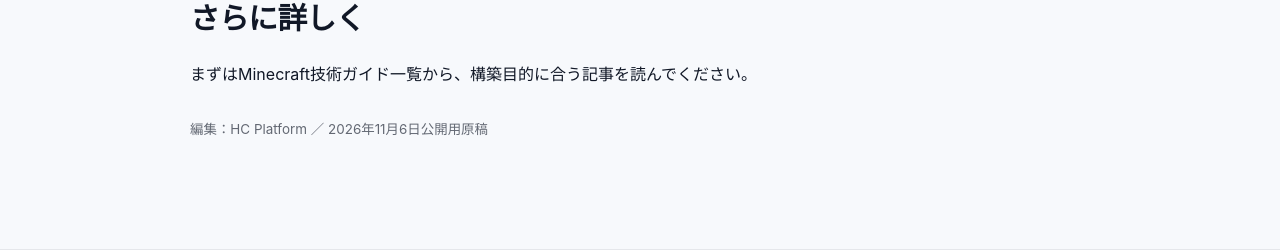
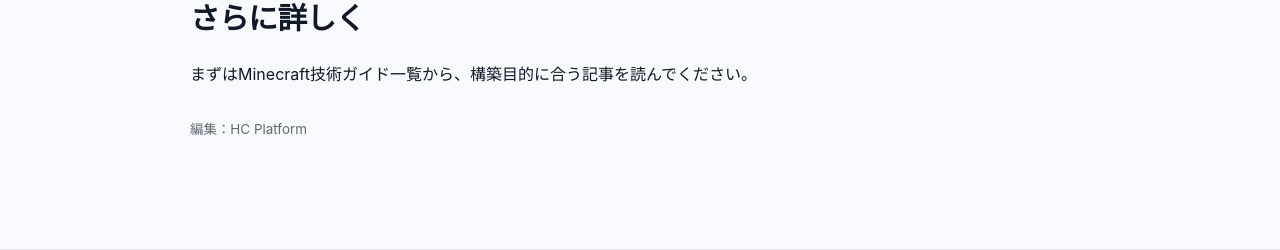
Before and after one commit to kakuni-hmjn/hc-platform, a PHP site: page /faq/minecraft/index.php in a window 1280 px wide. Shown: the part 2527-2777 px from the top of the page. Run offline with PHP 8.4, Linux system fonts and the light colour scheme; some libraries are stand-ins or nearby versions.

Commit message:
Remove draft marker from Minecraft FAQ

```diff
--- a/faq/minecraft/index.php
+++ b/faq/minecraft/index.php
@@ -26,7 +26,7 @@ require_once __DIR__ . "/../../parts/head.php";
 <section class="hc-guide-faq-item"><h2>Q. サーバーは起動しているのに接続できません。</h2><p>使用エディションとバージョン、接続先アドレスとポート、ファイアウォール、ホワイトリスト、認証設定を順に確認してください。原因を断定せず、サーバーログのエラーを起点に調べます。</p></section>
 <section class="hc-guide-faq-item"><h2>Q. HCのレンタルサーバーは現在申込できますか？</h2><p>サービスごとの提供状況は<a href="/services/">公式サービス一覧</a>を確認してください。このFAQでは、決済や自動構築など開発中の機能について、利用可能であるとの案内は行っていません。</p></section>
 <section class="hc-guide-faq-item"><h2>Q. 問い合わせはどこから送れますか？</h2><p><a href="/contact/">お問い合わせフォーム</a>をご利用ください。契約中のサポート機能がある場合は、ログイン後の案内をご確認ください。</p></section>
-<section class="hc-guide-next"><h2>さらに詳しく</h2><p>まずは<a href="/guides/minecraft/">Minecraft技術ガイド一覧</a>から、構築目的に合う記事を読んでください。</p><p class="hc-guide-meta">編集：HC Platform ／ 2026年11月6日公開用原稿</p></section></article>
+<section class="hc-guide-next"><h2>さらに詳しく</h2><p>まずは<a href="/guides/minecraft/">Minecraft技術ガイド一覧</a>から、構築目的に合う記事を読んでください。</p><p class="hc-guide-meta">編集：HC Platform</p></section></article>
 </div></main>
 <?php include __DIR__ . "/../../parts/footer/footer.php"; ?>
 <script src="/common/base.js"></script>
```
